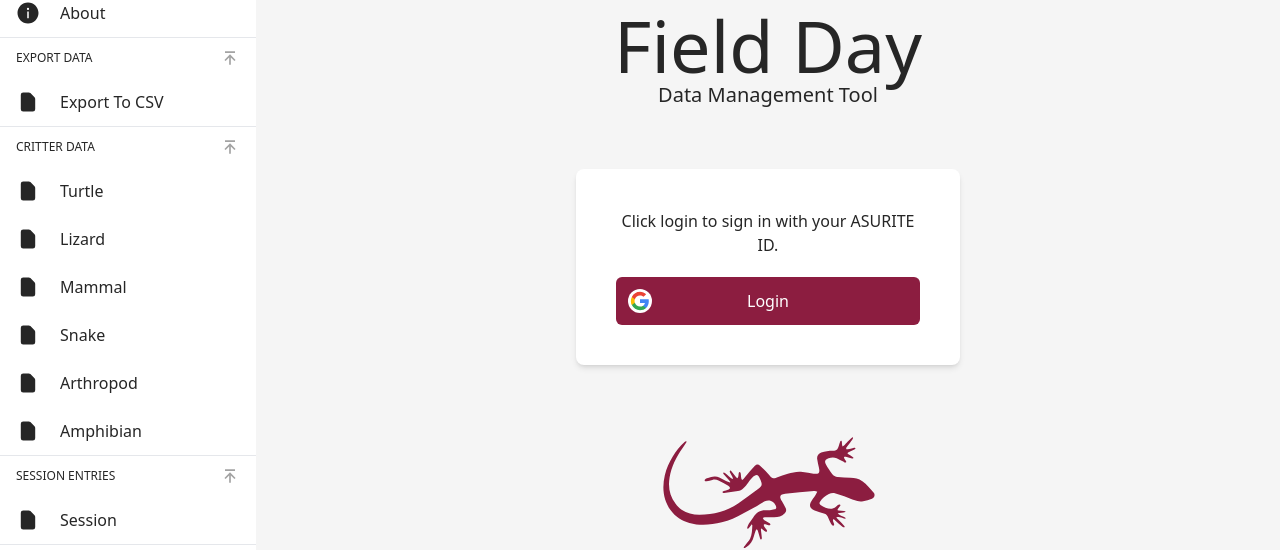
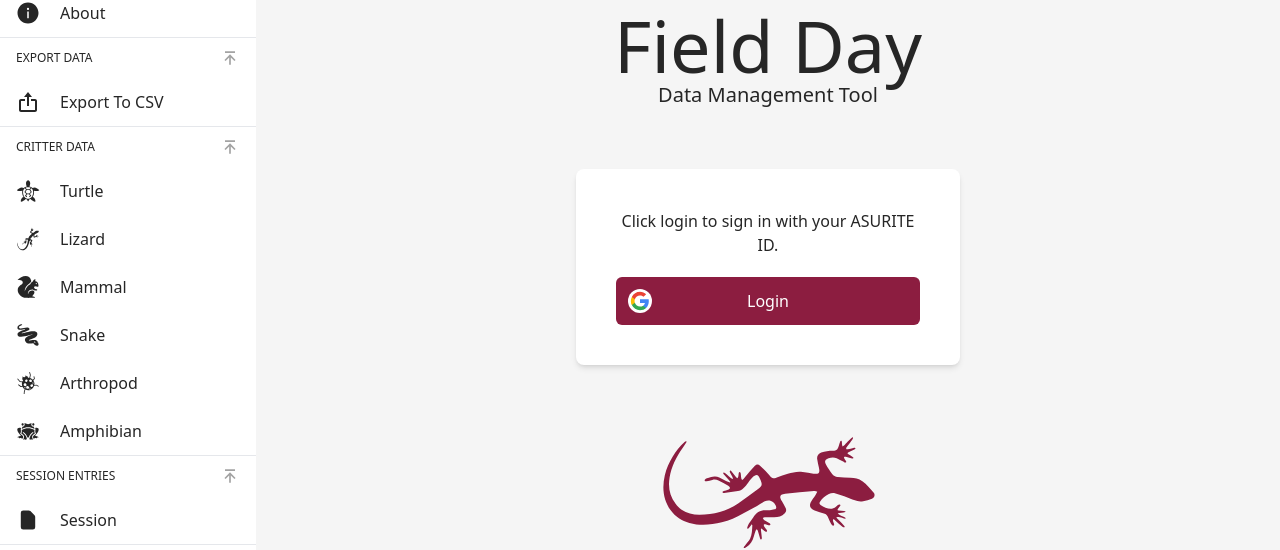
Before and after one commit to Field-Day-2022/desktop-data-manager, a React (Vite) app: page / in a window 1280 px wide. Shown: the part 115-665 px from the top of the page. Built offline with nearby package versions, Linux system fonts and the light colour scheme; no server answers.

Commit message:
Add critter icons

```diff
--- a/src/components/Sidebar.jsx
+++ b/src/components/Sidebar.jsx
@@ -1,7 +1,9 @@
 import { useState } from 'react';
 import { AiFillInfoCircle, AiFillTool } from 'react-icons/ai'
-import { BiArrowFromTop, BiArrowToTop } from 'react-icons/bi'
+import { BiArrowFromTop, BiArrowToTop, BiExport } from 'react-icons/bi'
+import { GiTurtle, GiFrog, GiSpottedBug, GiSandSnake, GiSquirrel } from 'react-icons/gi'
 import { HiDocument } from 'react-icons/hi'
+import Logo from './Logo';
 
 export default function Sidebar() {
     return (
@@ -12,27 +14,27 @@ export default function Sidebar() {
                 </SidebarElement>
             </CollapsibleSidebarSection>
             <CollapsibleSidebarSection title="Export Data">
-                <SidebarElement icon={<HiDocument />}>
+                <SidebarElement icon={<BiExport />}>
                     Export To CSV
                 </SidebarElement>
             </CollapsibleSidebarSection>
             <CollapsibleSidebarSection title='Critter Data'>
-                <SidebarElement icon={<HiDocument />}>
+                <SidebarElement icon={<GiTurtle />}>
                     Turtle
                 </SidebarElement>
-                <SidebarElement icon={<HiDocument />}>
+                <SidebarElement icon={<Logo className='text-neutral-800 h-6' />}>
                     Lizard
                 </SidebarElement>
-                <SidebarElement icon={<HiDocument />}>
+                <SidebarElement icon={<GiSquirrel />}>
                     Mammal
                 </SidebarElement>
-                <SidebarElement icon={<HiDocument />}>
+                <SidebarElement icon={<GiSandSnake />}>
                     Snake
                 </SidebarElement>
-                <SidebarElement icon={<HiDocument />}>
+                <SidebarElement icon={<GiSpottedBug />}>
                     Arthropod
                 </SidebarElement>
-                <SidebarElement icon={<HiDocument />}>
+                <SidebarElement icon={<GiFrog />}>
                     Amphibian
                 </SidebarElement>
             </CollapsibleSidebarSection>
```
